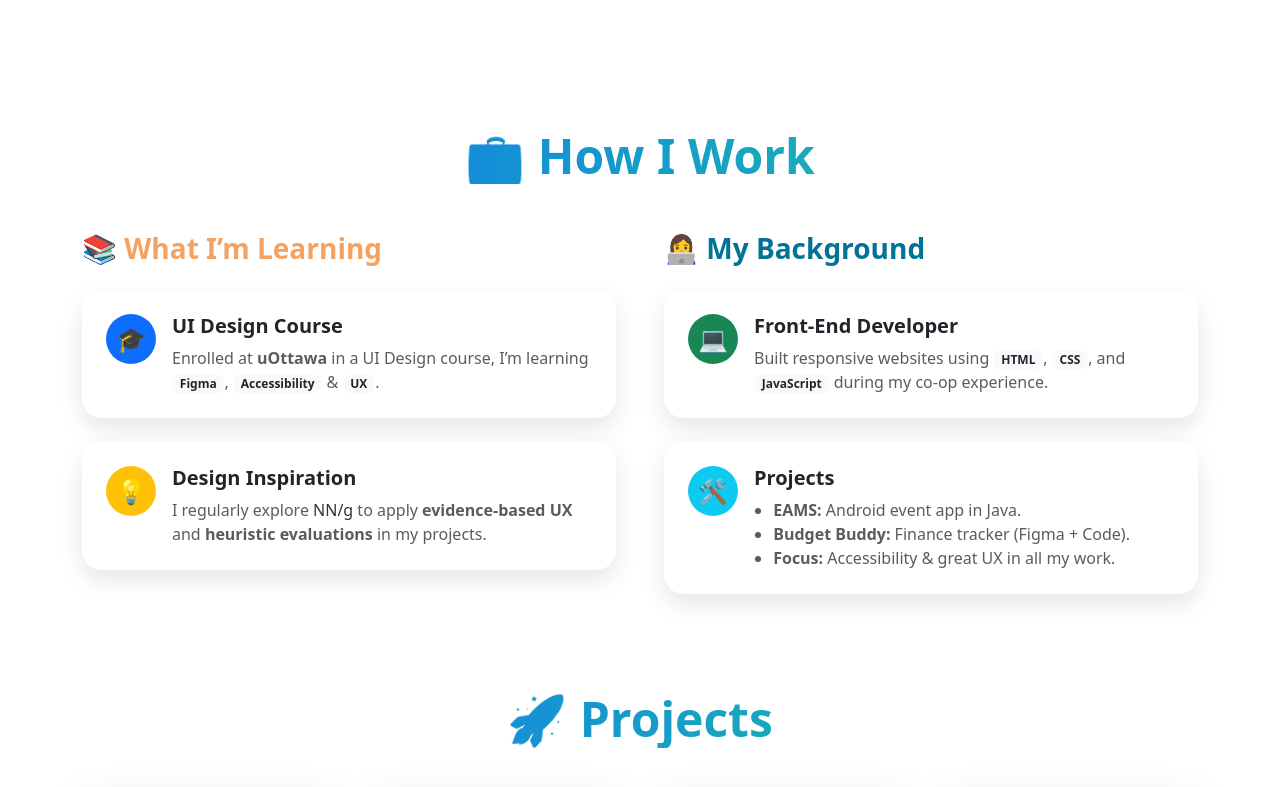
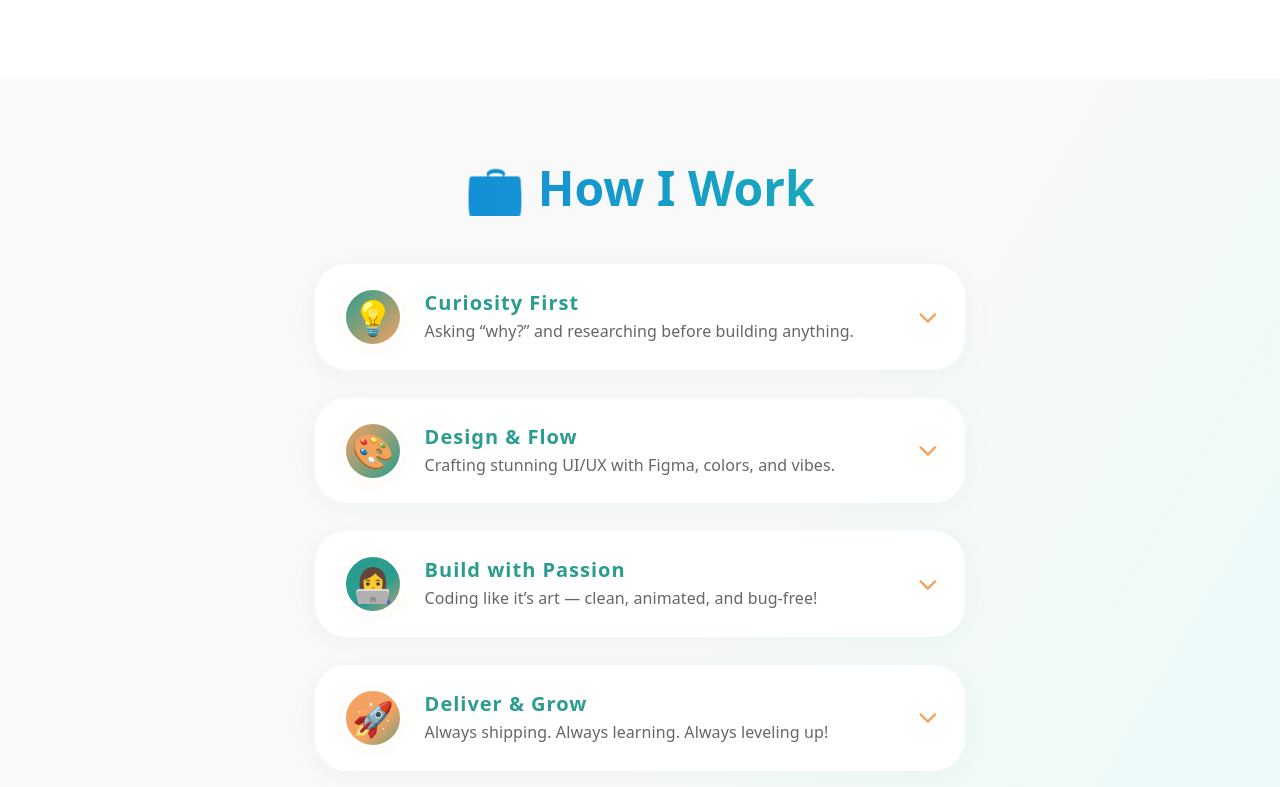
Before and after one commit to LinaElYacoubi/Portfolio, a plain HTML site: page index.html in a window 1280 px wide. Shown: the part 1405-2192 px from the top of the page. Drawn offline with nearby package versions, Linux system fonts and the light colour scheme.

Commit message:
Added the final project

```diff
--- a/index.html
+++ b/index.html
@@ -191,83 +191,89 @@
 
 
 
+<section id="how-i-work" class="how-i-work-section">
+  <h1 class="fw-bold text-center mb-5 display-5 text-gradient">💼 How I Work</h1>
+  <div class="timeline-bubbles">
 
-  <section class="container py-5" id="how-i-work">
-  <h1 class="fw-bold text-center mb-5 display-5 text-gradient" style="background-color: #2A928F;">💼 How I Work</h1>
-
-    <div class="row g-5">
-    <div class="col-lg-6">
-      <h3 class="fw-semibold mb-4" style="color: #F4A261;">
-        📚 What I’m Learning
-      </h3>
-
-
-      <div class="glass-card mb-4 animate-fade-in">
-        <div class="d-flex align-items-start">
-          <div class="badge-icon bg-primary text-white me-3">🎓</div>
+    <!-- Step 1 -->
+    <div class="bubble-card" onclick="toggleBubble(this)">
+      <div class="bubble-header">
+        <span class="bubble-icon" style="background: linear-gradient(135deg, #2A9D8F, #F4A261);">💡</span>
         <div>
-            <h5 class="fw-bold mb-2">UI Design Course</h5>
-            <p class="text-muted mb-0">
-              Enrolled at <strong>uOttawa</strong> in a UI Design course, I’m learning <span class="badge rounded-pill bg-light text-dark">Figma</span>,
-              <span class="badge rounded-pill bg-light text-dark">Accessibility</span> & <span class="badge rounded-pill bg-light text-dark">UX</span>.
-            </p>
+          <h3>Curiosity First</h3>
+          <p class="bubble-sub">Asking “why?” and researching before building anything.</p>
+        </div>
+        <span class="expand-arrow"><i class="fa fa-chevron-down"></i></span>
+      </div>
+      <div class="bubble-details">
+        <div class="bubble-list">
+          <div class="bubble-list-item"><span>🔎</span> Obsessive Googling & brainstorming</div>
+          <div class="bubble-list-item"><span>💬</span> Asking questions nobody asks</div>
+          <div class="bubble-list-item"><span>🎧</span> User interviews & empathy mode</div>
         </div>
       </div>
     </div>
 
-
-      <div class="glass-card animate-fade-in">
-        <div class="d-flex align-items-start">
-          <div class="badge-icon bg-warning text-white me-3">💡</div>
+    <!-- Step 2 -->
+    <div class="bubble-card" onclick="toggleBubble(this)">
+      <div class="bubble-header">
+        <span class="bubble-icon" style="background: linear-gradient(135deg, #F4A261, #2A9D8F);">🎨</span>
         <div>
-            <h5 class="fw-bold mb-2">Design Inspiration</h5>
-            <p class="text-muted mb-0">
-              I regularly explore <a href="https://www.nngroup.com/" target="_blank" style="color: #333333;">NN/g</a> to apply <strong>evidence-based UX</strong> and
-              <strong>heuristic evaluations</strong> in my projects.
-            </p>
+          <h3>Design & Flow</h3>
+          <p class="bubble-sub">Crafting stunning UI/UX with Figma, colors, and vibes.</p>
         </div>
+        <span class="expand-arrow"><i class="fa fa-chevron-down"></i></span>
+      </div>
+      <div class="bubble-details">
+        <div class="bubble-list">
+          <div class="bubble-list-item"><span>🖌️</span> Figma mockups & prototyping</div>
+          <div class="bubble-list-item"><span>🎨</span> Palette experiments (always orange or turquoise!)</div>
+          <div class="bubble-list-item"><span>🦄</span> Making everything ✨aesthetic✨ and accessible</div>
         </div>
       </div>
     </div>
 
-
-    <div class="col-lg-6">
-
-      <h3 class="fw-semibold mb-4" style="color: #007396;"> 👩‍💻 My Background</h3>
-
-
-      <div class="glass-card mb-4 animate-fade-in">
-        <div class="d-flex align-items-start">
-          <div class="badge-icon bg-success text-white me-3">💻</div>
+    <!-- Step 3 -->
+    <div class="bubble-card" onclick="toggleBubble(this)">
+      <div class="bubble-header">
+        <span class="bubble-icon" style="background: linear-gradient(135deg, #2A9D8F 60%, #F4A261 120%);">👩‍💻</span>
         <div>
-            <h5 class="fw-bold mb-2">Front-End Developer</h5>
-            <p class="text-muted mb-0">
-              Built responsive websites using <span class="badge rounded-pill bg-light text-dark">HTML</span>,
-              <span class="badge rounded-pill bg-light text-dark">CSS</span>, and <span class="badge rounded-pill bg-light text-dark">JavaScript</span>
-              during my co-op experience.
-            </p>
+          <h3>Build with Passion</h3>
+          <p class="bubble-sub">Coding like it’s art — clean, animated, and bug-free!</p>
+        </div>
+        <span class="expand-arrow"><i class="fa fa-chevron-down"></i></span>
+      </div>
+      <div class="bubble-details">
+        <div class="bubble-list">
+          <div class="bubble-list-item"><span>⚡</span> React, HTML/CSS, and fun JavaScript</div>
+          <div class="bubble-list-item"><span>🪄</span> Animations that spark joy</div>
+          <div class="bubble-list-item"><span>🧪</span> Testing (and lots of console.log 😅)</div>
         </div>
       </div>
     </div>
 
-
-      <div class="glass-card animate-fade-in">
-        <div class="d-flex align-items-start">
-          <div class="badge-icon bg-info text-white me-3">🛠️</div>
+    <!-- Step 4 -->
+    <div class="bubble-card" onclick="toggleBubble(this)">
+      <div class="bubble-header">
+        <span class="bubble-icon" style="background: linear-gradient(135deg, #F4A261 60%, #2A9D8F 120%);">🚀</span>
         <div>
-            <h5 class="fw-bold mb-2">Projects</h5>
-            <ul class="mb-0 text-muted">
-              <li><strong>EAMS:</strong> Android event app in Java.</li>
-              <li><strong>Budget Buddy:</strong> Finance tracker (Figma + Code).</li>
-              <li><strong>Focus:</strong> Accessibility & great UX in all my work.</li>
-            </ul>
+          <h3>Deliver & Grow</h3>
+          <p class="bubble-sub">Always shipping. Always learning. Always leveling up!</p>
         </div>
+        <span class="expand-arrow"><i class="fa fa-chevron-down"></i></span>
+      </div>
+      <div class="bubble-details">
+        <div class="bubble-list">
+          <div class="bubble-list-item"><span>🚦</span> Fast launches & quick demos</div>
+          <div class="bubble-list-item"><span>💌</span> Collecting real feedback (even the scary kind)</div>
+          <div class="bubble-list-item"><span>🔄</span> Iterate, iterate, iterate!</div>
         </div>
       </div>
     </div>
 
   </div>
 </section>
+
 
 
 <section class="container py-5" id="case-studies">
@@ -340,14 +346,16 @@
 </div>
 
 
+
+
     <!-- Project Card -->
     <div class="col-lg-3">
       <div class="card border-0 shadow-lg h-100">
-        <img src="assets/data-visualization.webp" class="card-img-top" alt="Analytics preview" style="object-fit: cover; height: 200px;">
+        <img src="assets/weather.png" class="card-img-top" alt="Analytics preview" style="object-fit: cover; height: 200px;">
         <div class="card-body">
-          <h5 class="fw-bold mb-2"><i class="bi bi-graph-up-arrow text-danger me-2"></i>Finance Dashboard</h5>
-          <p class="card-text">An interactive dashboard for tracking personal finance, with dynamic charts, KPIs, and visual insights.</p>
-          <a href="coming-analysis.html" class="btn btn-outline-danger mt-2">View Dashboard</a>
+          <h5 class="fw-bold mb-2"><i class="bi bi-graph-up-arrow text-primary  me-2"></i>Weather Dashboard</h5>
+          <p class="card-text">A modern dashboard for visualizing the weather: dynamic charts, interactive stats, and smart insights.</p>
+          <a href="https://dashboa.netlify.app/" class="btn btn-outline-primary  mt-2">View Dashboard</a>
         </div>
       </div>
     </div>
@@ -396,6 +404,18 @@
 
   </script>
 
+ <script>
+function toggleBubble(card) {
+  // Close others
+  document.querySelectorAll('.bubble-card').forEach(function(el) {
+    if (el !== card) el.classList.remove('active');
+  });
+  // Open/close this
+  card.classList.toggle('active');
+}
+</script>
+
+
 
 
 
--- a/style.css
+++ b/style.css
@@ -18,12 +18,169 @@ html, body {
 
   }
 
-  .how-i-work{
-    display: flex;
-    align-items: center;
+  .how-i-work-section {
+  background: linear-gradient(120deg, #f9f9f9 60%, #eafaf9 100%);
+  padding: 80px 0 60px 0;
+}
 
+.how-title {
+  text-align: center;
+  font-size: 2.7rem;
+  font-weight: 800;
+  background: linear-gradient(90deg, #2A9D8F, #F4A261 85%);
+  -webkit-background-clip: text;
+  -webkit-text-fill-color: transparent;
+  letter-spacing: 2px;
+  margin-bottom: 3rem;
+  filter: drop-shadow(0 2px 18px #f4a26136);
+}
 
-  }
+.timeline-bubbles {
+  max-width: 650px;
+  margin: 0 auto;
+  display: flex;
+  flex-direction: column;
+  gap: 28px;
+}
+
+.bubble-card {
+  background: rgba(255,255,255,0.97);
+  border-radius: 2rem;
+  box-shadow: 0 4px 28px #2a9d8f10;
+  padding: 0;
+  overflow: hidden;
+  cursor: pointer;
+  transition: box-shadow 0.18s, transform 0.16s;
+  border: 2px solid transparent;
+  position: relative;
+  animation: popIn 0.7s;
+}
+
+.bubble-card:hover,
+.bubble-card.active {
+  box-shadow: 0 10px 42px #F4A26144;
+  transform: translateY(-5px) scale(1.015);
+  border: 2px solid #F4A26188;
+}
+
+.bubble-header {
+  display: flex;
+  align-items: center;
+  gap: 22px;
+  padding: 1.3rem 1.6rem 1.3rem 1.6rem;
+  position: relative;
+  z-index: 2;
+}
+
+.bubble-icon {
+  width: 60px;
+  height: 60px;
+  min-width: 60px;
+  min-height: 60px;
+  border-radius: 50%;
+  box-shadow: 0 2px 16px #f4a26115;
+  display: flex;
+  align-items: center;
+  justify-content: center;
+  font-size: 2.1rem;
+  color: #fff;
+  border: 3.5px solid #fff;
+  flex-shrink: 0;
+  background: #2A9D8F;
+  transition: box-shadow 0.2s, background 0.3s;
+}
+
+.bubble-header h3 {
+  margin: 0 0 4px 0;
+  font-size: 1.25rem;
+  font-weight: 700;
+  color: #2A9D8F;
+  letter-spacing: 1px;
+}
+.bubble-sub {
+  margin: 0;
+  font-size: 1rem;
+  color: #666;
+  font-weight: 500;
+  letter-spacing: 0.1px;
+}
+.expand-arrow {
+  margin-left: auto;
+  font-size: 1.2em;
+  color: #F4A261;
+  transition: transform 0.25s;
+  pointer-events: none;
+}
+.bubble-card.active .expand-arrow {
+  transform: rotate(180deg);
+}
+
+.bubble-details {
+  max-height: 0;
+  overflow: hidden;
+  background: linear-gradient(90deg, #f4a26109 60%, #2a9d8f0c 100%);
+  transition: max-height 0.6s cubic-bezier(0.62, 0, 0.28, 1), padding 0.4s;
+  padding: 0 1.7rem;
+}
+
+.bubble-card.active .bubble-details {
+  max-height: 350px;
+  padding-bottom: 1.4rem;
+  transition: max-height 0.65s cubic-bezier(0.24, 1.2, 0.42, 1), padding 0.4s;
+}
+
+.bubble-list {
+  padding-top: 1rem;
+  display: flex;
+  flex-direction: column;
+  gap: 10px;
+}
+.bubble-list-item {
+  display: flex;
+  align-items: center;
+  gap: 14px;
+  background: rgba(42,157,143,0.12);
+  color: #2A9D8F;
+  padding: 13px 18px;
+  border-radius: 13px;
+  font-size: 1.05rem;
+  font-weight: 600;
+  box-shadow: 0 1px 8px #2a9d8f12;
+  position: relative;
+  transition: background 0.25s, color 0.2s, transform 0.18s;
+  border: 1.3px solid transparent;
+}
+.bubble-list-item span {
+  font-size: 1.25em;
+  margin-right: 5px;
+}
+.bubble-list-item:hover {
+  background: linear-gradient(90deg, #F4A26133, #2A9D8F22 85%);
+  color: #F4A261;
+  transform: scale(1.03);
+  border-color: #F4A26155;
+}
+
+/* Bubble animation on appear */
+@keyframes popIn {
+  0% { opacity: 0; transform: scale(0.97) translateY(20px);}
+  70% { opacity: 1; transform: scale(1.04) translateY(-3px);}
+  100% { opacity: 1; transform: scale(1) translateY(0);}
+}
+
+/* Responsive! */
+@media (max-width: 750px) {
+  .timeline-bubbles { max-width: 98vw; }
+  .bubble-header { padding: 1rem 0.8rem;}
+  .bubble-details { padding: 0 0.9rem;}
+}
+@media (max-width: 510px) {
+  .how-title { font-size: 1.35rem;}
+  .bubble-icon { width: 37px; height: 37px; font-size: 1.15rem;}
+  .bubble-header h3 { font-size: 0.98rem;}
+  .bubble-sub { font-size: 0.78rem;}
+}
+
 
   #intro .row {
   display: flex;
```
Also changed, not shown: assets/weather.png (added). Lines whose indentation alone changed are shown as unchanged.
